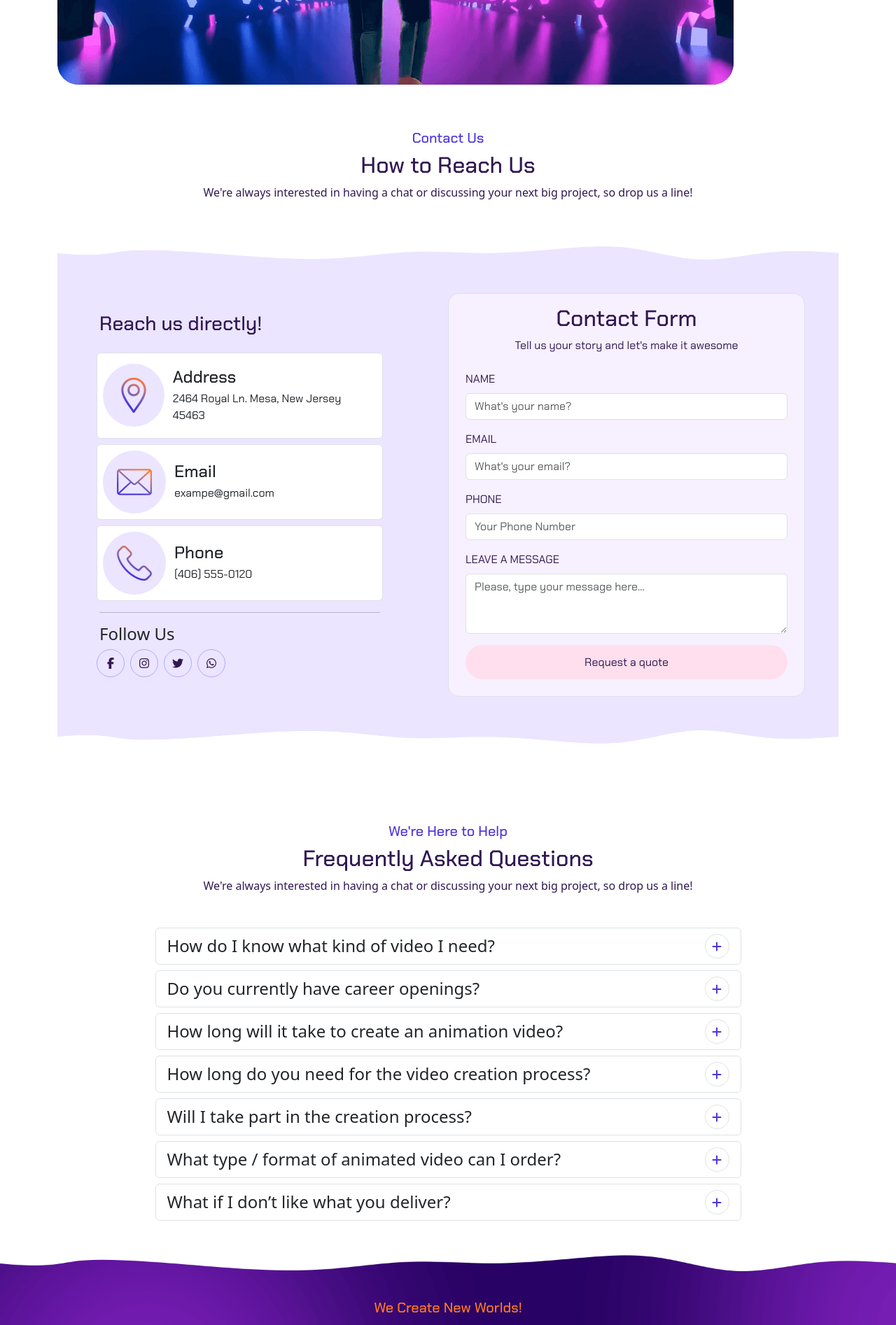
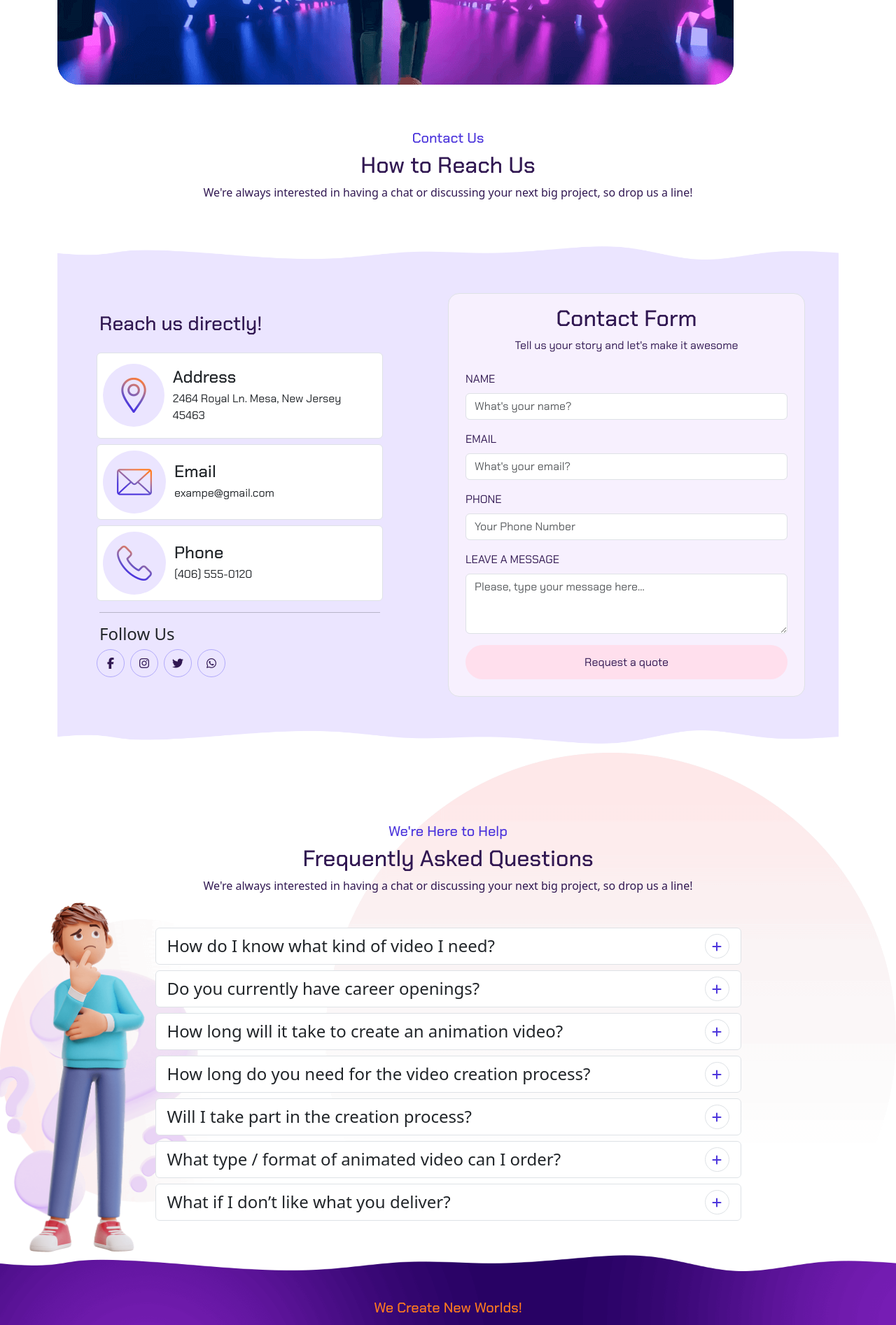
Before and after one commit to IvanTorzoni/proj-html-vuejs, a Vue app: page /contact in a window 1280 px wide. Shown: the part 1000-2894 px from the top of the page at 70% size. Built offline with nearby package versions, Linux system fonts and the light colour scheme.

Commit message:
feat: added background style - FAQ Section - ContactPage

```diff
--- a/src/components/AppFooter.vue
+++ b/src/components/AppFooter.vue
@@ -184,6 +184,8 @@ export default {
 
       img {
          display: block;
+      color: rgba(1,1,1,0);
+
       }
    }
 
--- a/src/components/sharedComponents/QeA.vue
+++ b/src/components/sharedComponents/QeA.vue
@@ -28,7 +28,7 @@ export default {
 
    </div>
 
-   <div class="d-flex justify-content-between align-items-center border rounded-2 my-2 p-2 px-3">
+   <div class="d-flex bg-white justify-content-between align-items-center border rounded-2 my-2 p-2 px-3">
 
       <h4 class="m-0">{{ qeaElem.question }}</h4>
 
--- a/src/pages/ContactPage.vue
+++ b/src/pages/ContactPage.vue
@@ -106,11 +106,9 @@ export default {
 <template>
 
   <!-- Contact Us - Section -->
-  <div class="">
+  <div class="container-lg">
 
-    <section class="py-3">
-
-      <div class="container-lg d-flex flex-column justify-content-center align-items-center">
+    <section class="py-3 d-flex flex-column justify-content-center align-items-center">
 
       <!-- Section Titles -->
       <div class="text-center my-5">
@@ -242,17 +240,19 @@ export default {
       </div>
       <!-- /Info&ContactForm -->
 
-      </div>
-
     </section>
 
   </div>
   <!-- /Contact Us - Section -->
 
   <!-- FAQ - Section -->
-  <div class="container-sm">
+  <div class="position-relative">
 
-    <section>
+    <img class="sphere" src="../assets/Img/contact-img/circle-contact.png" alt="background sphere">
+
+    <img class="man" src="../assets/Img/contact-img/left-man-contact.png" alt="background man">
+
+    <section class="container-sm">
 
       <!-- Section Titles -->
       <div class="text-center my-5">
@@ -300,4 +300,20 @@ export default {
   height: 20px;
   display: block;
 }
+
+.sphere{
+  position: absolute;
+  right: 0;
+  top: -100px;
+  z-index: -1;
+
+}
+
+.man{
+  position: absolute;
+  left: 0;
+  top: 20%;
+  z-index: -1;
+  max-height: 500px;
+}
 </style>
```
Lines whose indentation alone changed are shown as unchanged.
